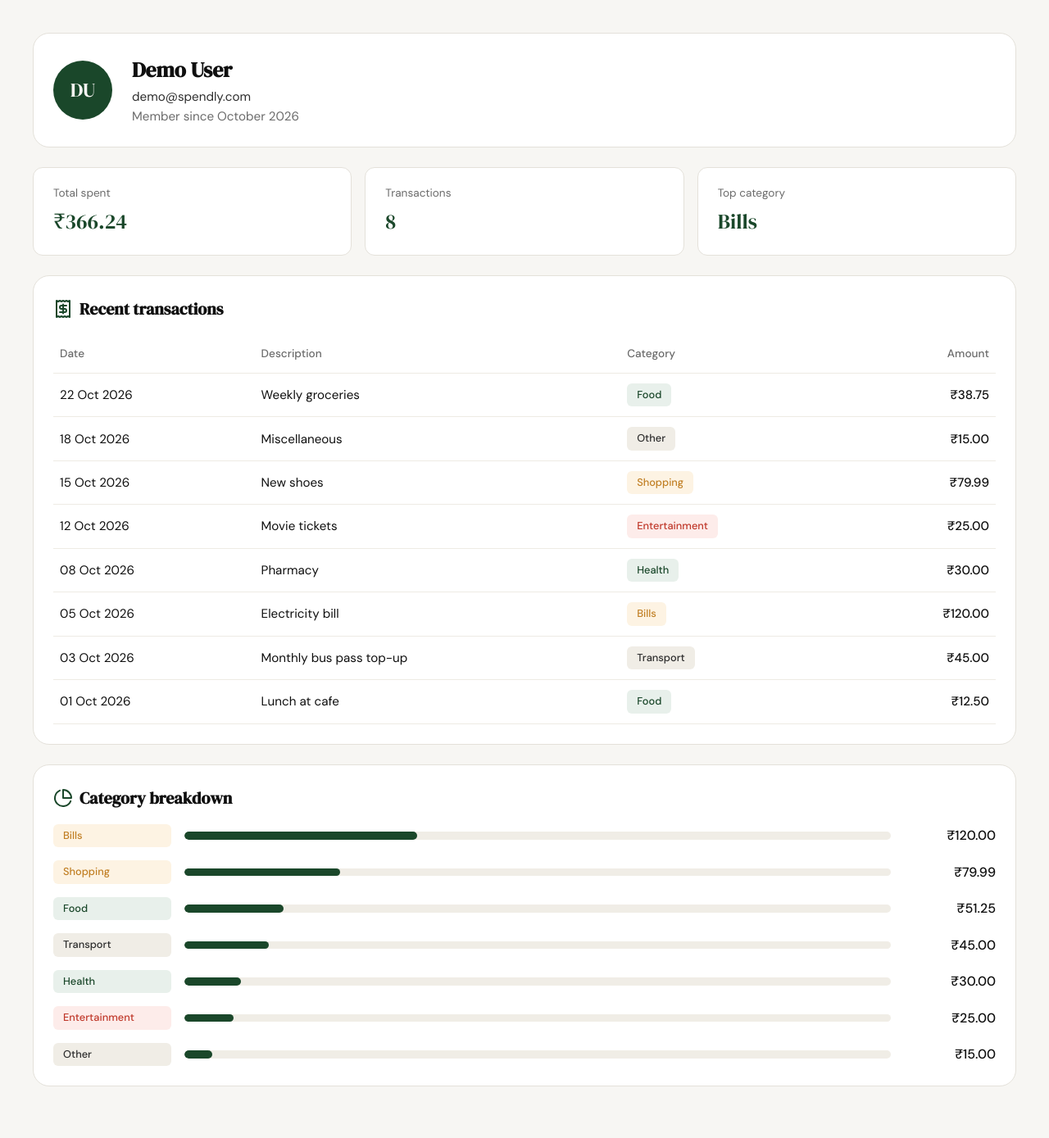
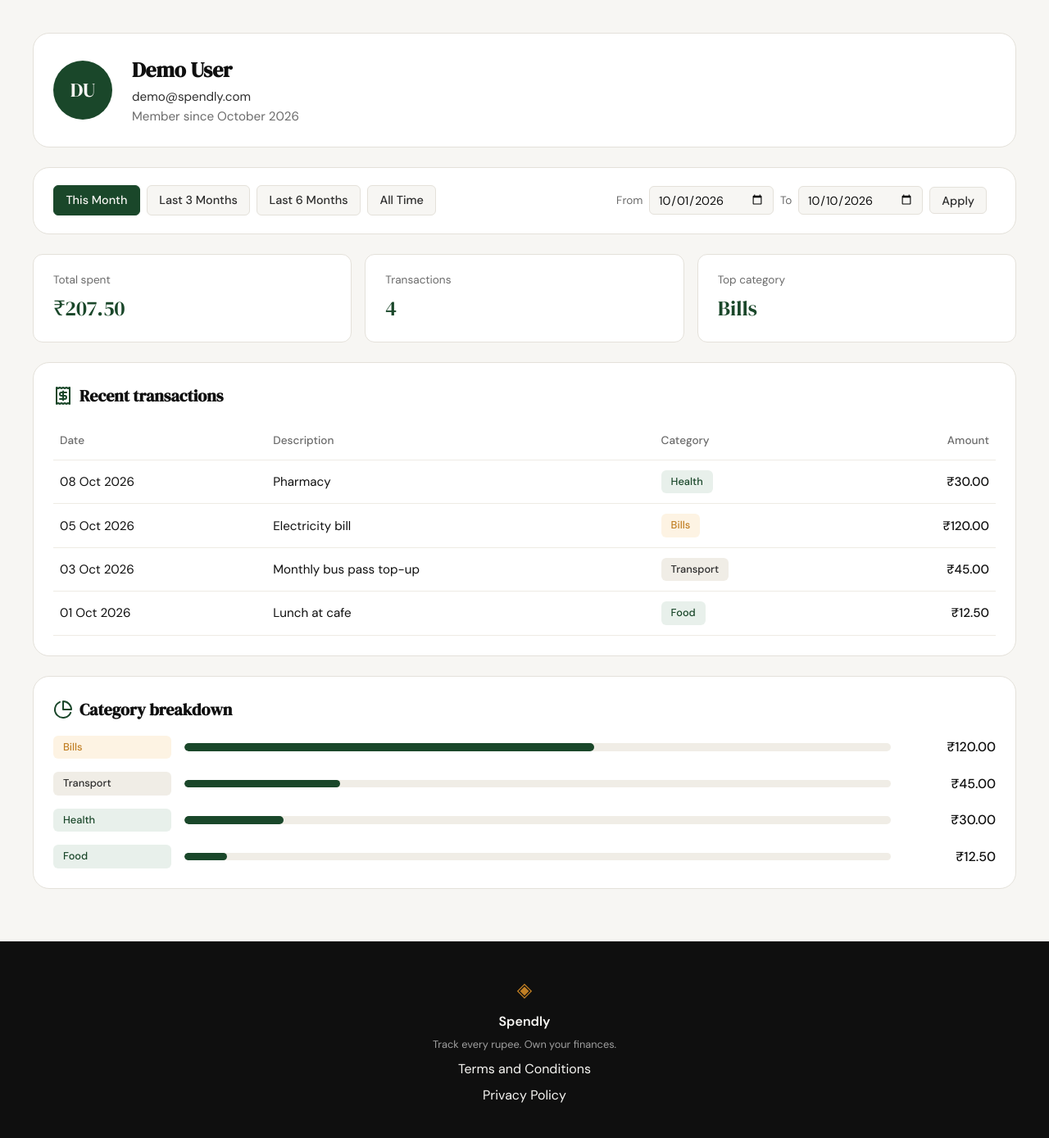
Before and after one commit to ajaychauhan29dev-cell/spindly, a Flask app: page /profile?date_from=2026-10-01&date_to=2026-10-10 in a window 1280 px wide. Shown: the part 61-1450 px from the top of the page at 82% size. Run offline with Flask 3, Linux system fonts and the light colour scheme; the visitor is signed in with stand-in values (Sample User, id 1); data comes from the database, SQL or seed files in the repository.

Commit message:
feat: filter profile spending by date range and presets
Co-Authored-By: Claude Sonnet 5.5 <noreply@anthropic.com>

```diff
--- a/app.py
+++ b/app.py
@@ -1,5 +1,6 @@
+import calendar
 import sqlite3
-from datetime import datetime
+from datetime import date, datetime
 
 from flask import (
     Flask,
@@ -47,6 +48,74 @@ def fmt_date(value):
 def _initials(name):
     parts = (name or "").split()[:2]
     return "".join(p[0] for p in parts).upper() or "?"
+
+
+def _parse_date(value):
+    """Return value as a zero-padded YYYY-MM-DD string, or None if invalid."""
+    try:
+        return datetime.strptime(value or "", "%Y-%m-%d").date().isoformat()
+    except ValueError:
+        return None
+
+
+def _resolve_date_range(args):
+    """Validate date_from/date_to query args; return (date_from, date_to).
+
+    Anything other than a valid, correctly ordered pair means "no filter".
+    Only a reversed range is reported to the user; malformed or missing
+    dates silently fall back to the unfiltered view.
+    """
+    date_from = _parse_date(args.get("date_from"))
+    date_to = _parse_date(args.get("date_to"))
+    if not (date_from and date_to):
+        return None, None
+    if date_from > date_to:
+        flash("Start date must be before end date.", "error")
+        return None, None
+    return date_from, date_to
+
+
+def _months_ago(today, months):
+    """Return the date `months` calendar months before today (day clamped)."""
+    index = today.year * 12 + today.month - 1 - months
+    year, month = divmod(index, 12)
+    month += 1
+    day = min(today.day, calendar.monthrange(year, month)[1])
+    return date(year, month, day)
+
+
+def _build_presets(today):
+    """Return the quick-select filter presets with their date ranges."""
+    end = today.isoformat()
+    return [
+        {
+            "key": "this_month",
+            "label": "This Month",
+            "date_from": today.replace(day=1).isoformat(),
+            "date_to": end,
+        },
+        {
+            "key": "last_3_months",
+            "label": "Last 3 Months",
+            "date_from": _months_ago(today, 3).isoformat(),
+            "date_to": end,
+        },
+        {
+            "key": "last_6_months",
+            "label": "Last 6 Months",
+            "date_from": _months_ago(today, 6).isoformat(),
+            "date_to": end,
+        },
+        {"key": "all_time", "label": "All Time", "date_from": None, "date_to": None},
+    ]
+
+
+def _active_preset(presets, date_from, date_to):
+    """Return the matching preset key, or "custom" for an unmatched range."""
+    for preset in presets:
+        if (preset["date_from"], preset["date_to"]) == (date_from, date_to):
+            return preset["key"]
+    return "custom"
 
 
 # ------------------------------------------------------------------ #
@@ -153,12 +222,21 @@ def profile():
         return redirect(url_for("login"))
     user["initials"] = _initials(user["name"])
 
+    date_from, date_to = _resolve_date_range(request.args)
+    presets = _build_presets(date.today())
+
     return render_template(
         "profile.html",
         user=user,
-        stats=queries.get_summary_stats(user_id),
-        transactions=queries.get_recent_transactions(user_id),
-        categories=queries.get_category_breakdown(user_id),
+        stats=queries.get_summary_stats(user_id, date_from, date_to),
+        transactions=queries.get_recent_transactions(
+            user_id, date_from=date_from, date_to=date_to
+        ),
+        categories=queries.get_category_breakdown(user_id, date_from, date_to),
+        presets=presets,
+        active_preset=_active_preset(presets, date_from, date_to),
+        date_from=date_from,
+        date_to=date_to,
     )
 
 
--- a/database/queries.py
+++ b/database/queries.py
@@ -3,6 +3,18 @@
 from datetime import datetime
 
 from database import db
+
+
+def _date_clause(date_from, date_to):
+    """Return (sql_fragment, params) restricting expenses to an inclusive date range.
+
+    Both bounds are required; otherwise no filter is applied. The fragment is
+    always a constant string (values are bound via `?`), so callers can safely
+    concatenate it into their SQL.
+    """
+    if date_from and date_to:
+        return " AND date BETWEEN ? AND ?", (date_from, date_to)
+    return "", ()
 
 
 # === SECTION: USER ===
@@ -37,14 +49,16 @@ def get_user_by_id(user_id):
 
 # === SECTION: TRANSACTIONS (agent 1) ===
 
-def get_recent_transactions(user_id, limit=10):
-    """Return the user's latest expenses as [{date, description, category, amount}], newest first."""
+def get_recent_transactions(user_id, limit=10, *, date_from=None, date_to=None):
+    """Return the user's latest expenses (within the date range, if given) as
+    [{date, description, category, amount}], newest first."""
+    clause, params = _date_clause(date_from, date_to)
     conn = db.get_db()
     try:
         rows = conn.execute(
             "SELECT date, description, category, amount FROM expenses "
-            "WHERE user_id = ? ORDER BY date DESC, id DESC LIMIT ?",
-            (user_id, limit),
+            "WHERE user_id = ?" + clause + " ORDER BY date DESC, id DESC LIMIT ?",
+            (user_id, *params, limit),
         ).fetchall()
     finally:
         conn.close()
@@ -62,19 +76,21 @@ def get_recent_transactions(user_id, limit=10):
 
 # === SECTION: SUMMARY STATS (agent 2) ===
 
-def get_summary_stats(user_id):
-    """Return {total_spent, transaction_count, top_category} for the user."""
+def get_summary_stats(user_id, date_from=None, date_to=None):
+    """Return {total_spent, transaction_count, top_category} for the user,
+    limited to the date range when both bounds are given."""
+    clause, params = _date_clause(date_from, date_to)
     conn = db.get_db()
     try:
         totals = conn.execute(
             "SELECT COALESCE(SUM(amount), 0) AS total, COUNT(*) AS count "
-            "FROM expenses WHERE user_id = ?",
-            (user_id,),
+            "FROM expenses WHERE user_id = ?" + clause,
+            (user_id, *params),
         ).fetchone()
         top = conn.execute(
-            "SELECT category FROM expenses WHERE user_id = ? "
-            "GROUP BY category ORDER BY SUM(amount) DESC, category ASC LIMIT 1",
-            (user_id,),
+            "SELECT category FROM expenses WHERE user_id = ?" + clause +
+            " GROUP BY category ORDER BY SUM(amount) DESC, category ASC LIMIT 1",
+            (user_id, *params),
         ).fetchone()
     finally:
         conn.close()
@@ -91,19 +107,20 @@ def get_summary_stats(user_id):
 
 # === SECTION: CATEGORY BREAKDOWN (agent 3) ===
 
-def get_category_breakdown(user_id):
+def get_category_breakdown(user_id, date_from=None, date_to=None):
     """Return [{name, amount, pct}] sorted by amount DESC, name ASC.
 
     pct values are ints that sum to exactly 100 (remainder goes to the
     first item). Returns [] when the user has no expenses.
     """
+    clause, params = _date_clause(date_from, date_to)
     conn = db.get_db()
     try:
         rows = conn.execute(
             "SELECT category, SUM(amount) AS total FROM expenses "
-            "WHERE user_id = ? GROUP BY category "
+            "WHERE user_id = ?" + clause + " GROUP BY category "
             "ORDER BY total DESC, category ASC",
-            (user_id,),
+            (user_id, *params),
         ).fetchall()
     finally:
         conn.close()
--- a/static/css/profile.css
+++ b/static/css/profile.css
@@ -58,6 +58,78 @@
 
 .profile-since {
     color: var(--ink-muted);
+}
+
+/* Date filter */
+.filter-bar {
+    display: flex;
+    flex-wrap: wrap;
+    align-items: center;
+    justify-content: space-between;
+    gap: 1rem;
+    padding: 1rem 1.5rem;
+    background: var(--paper-card);
+    border: 1px solid var(--border);
+    border-radius: var(--radius-lg);
+}
+
+.filter-presets,
+.filter-form {
+    display: flex;
+    flex-wrap: wrap;
+    align-items: center;
+    gap: 0.5rem;
+}
+
+.filter-form {
+    padding: 0.35rem 0.6rem;
+    border: 1px solid transparent;
+    border-radius: var(--radius-md);
+}
+
+.filter-form-active {
+    border-color: var(--accent);
+    background: var(--accent-light);
+}
+
+.filter-label {
+    font-size: 0.85rem;
+    color: var(--ink-muted);
+}
+
+.filter-input {
+    padding: 0.4rem 0.6rem;
+    border: 1px solid var(--border);
+    border-radius: var(--radius-sm);
+    background: var(--paper);
+    color: var(--ink);
+    font-family: var(--font-body);
+    font-size: 0.9rem;
+}
+
+.filter-btn {
+    display: inline-block;
+    padding: 0.4rem 0.9rem;
+    border: 1px solid var(--border);
+    border-radius: var(--radius-sm);
+    background: var(--paper);
+    color: var(--ink-soft);
+    font-family: var(--font-body);
+    font-size: 0.9rem;
+    font-weight: 500;
+    text-decoration: none;
+    cursor: pointer;
+}
+
+.filter-btn:hover {
+    background: var(--paper-warm);
+}
+
+.filter-btn-active,
+.filter-btn-active:hover {
+    background: var(--accent);
+    border-color: var(--accent);
+    color: var(--paper);
 }
 
 /* Stats */
--- a/templates/profile.html
+++ b/templates/profile.html
@@ -17,6 +17,25 @@
                 <p class="profile-email">{{ user.email }}</p>
                 <p class="profile-since">Member since {{ user.member_since }}</p>
             </div>
+        </div>
+
+        {% include "_flash.html" %}
+
+        <div class="filter-bar">
+            <div class="filter-presets">
+                {% for preset in presets %}
+                <a class="filter-btn{% if preset.key == active_preset %} filter-btn-active{% endif %}"
+                   href="{{ url_for('profile', date_from=preset.date_from, date_to=preset.date_to) }}">{{ preset.label }}</a>
+                {% endfor %}
+            </div>
+            <form class="filter-form{% if active_preset == 'custom' %} filter-form-active{% endif %}"
+                  method="get" action="{{ url_for('profile') }}">
+                <label class="filter-label" for="date_from">From</label>
+                <input class="filter-input" type="date" id="date_from" name="date_from" value="{{ date_from or '' }}" required>
+                <label class="filter-label" for="date_to">To</label>
+                <input class="filter-input" type="date" id="date_to" name="date_to" value="{{ date_to or '' }}" required>
+                <button class="filter-btn" type="submit">Apply</button>
+            </form>
         </div>
 
         <div class="stats-row">
```
Also changed, not shown: tests/test_06_date_filter_profile.py (added, +473 -0 lines).
